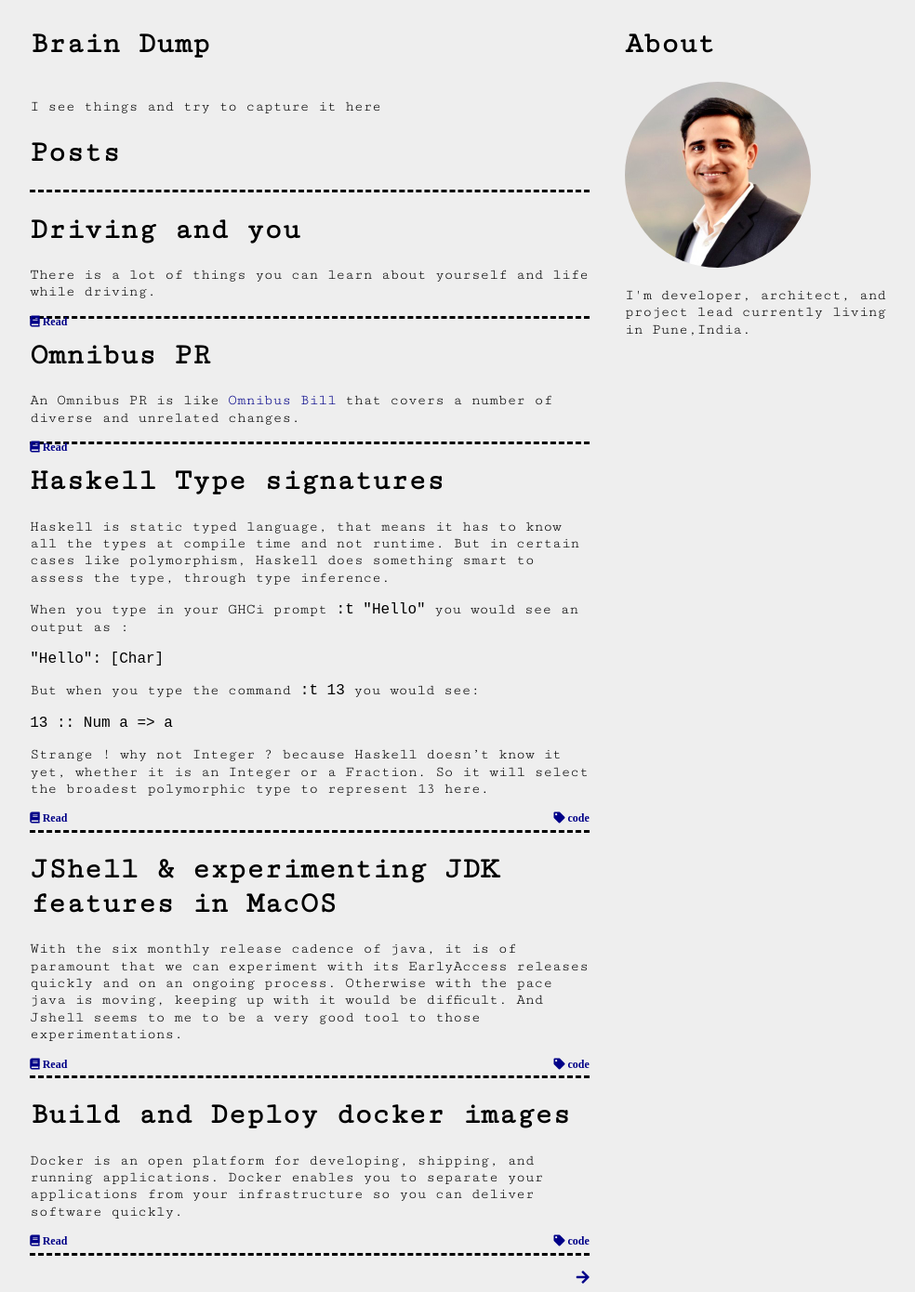
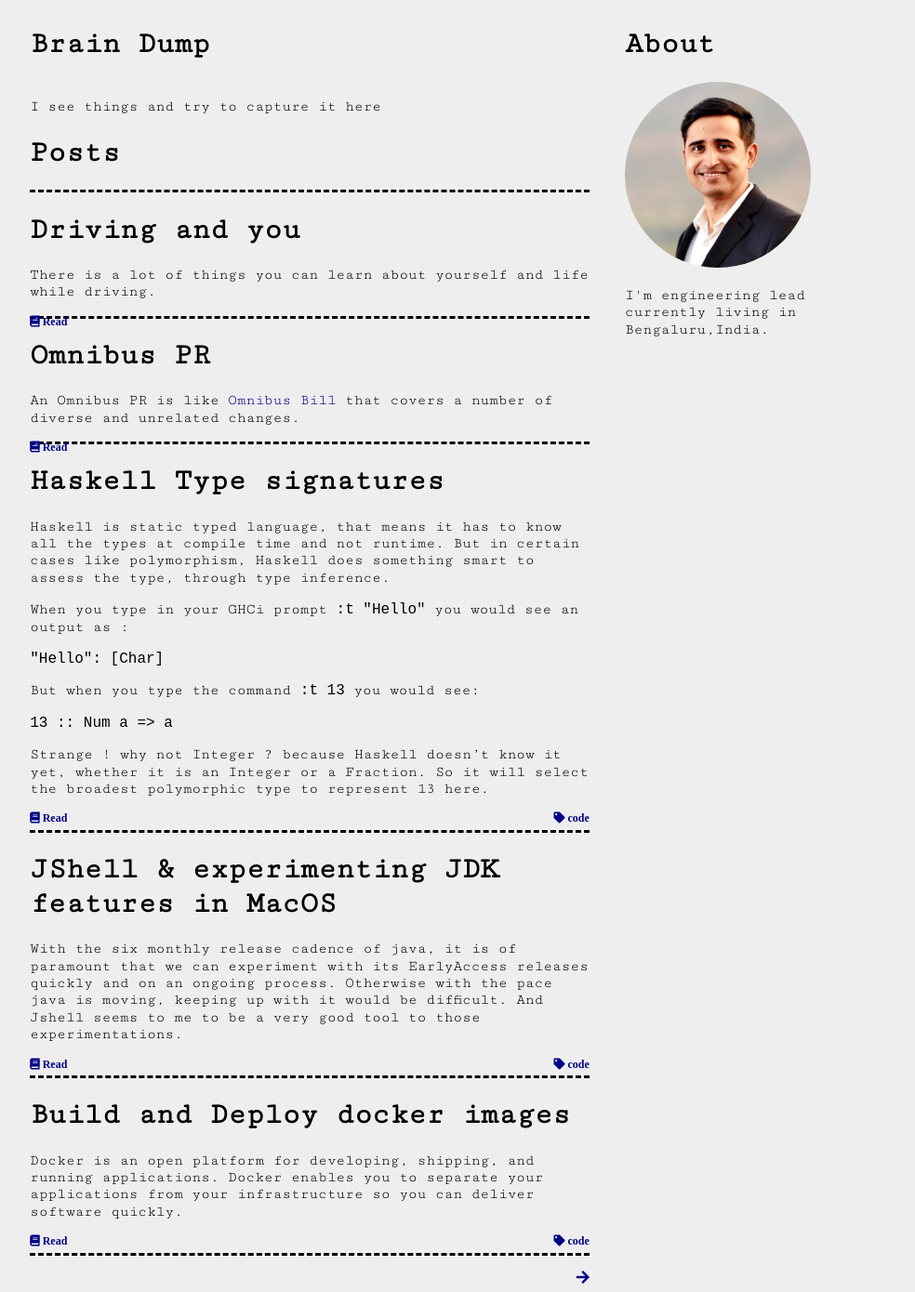
Before and after one commit to sengarkuldeep-blogs/sengarkuldeep-blogs.github.io, a Jekyll site: the page built from index.html, in a window 1280 px wide. Shown: the whole page at 93% size, without its empty margins (147-1131 px from the left). Built offline with Jekyll 4.4.1, drawn with Linux system fonts in a browser that asks for light colours; nearby versions of some CDN libraries; the list of posts is cut into pages by our own code.

```diff
--- a/_config.yml
+++ b/_config.yml
@@ -2,7 +2,7 @@
 title: Brain Dump
 baseurl: ""
 desc: I see things and try to capture it here
-about: I'm developer, architect, and project lead currently living in Pune,India.
+about: I'm engineering lead currently living in Bengaluru,India.
 image: "./profile.jpeg"
 excerpt_separator: "<!-- more -->"
 markdown: kramdown
--- a/_posts/2022-03-16-omnibus-factor.markdown
+++ b/_posts/2022-03-16-omnibus-factor.markdown
@@ -3,7 +3,7 @@ layout: post
 title: "Omnibus PR"
 date: 2022-03-16
 categores:
-  - code
+  - "code"
 ---
 An Omnibus PR is like [Omnibus Bill](https://en.wikipedia.org/wiki/Omnibus_bill) that covers a number of diverse and unrelated changes.
 
```
Also changed, not shown: _posts/2022-03-24-driving-and-you.md (+1 -1 lines).
